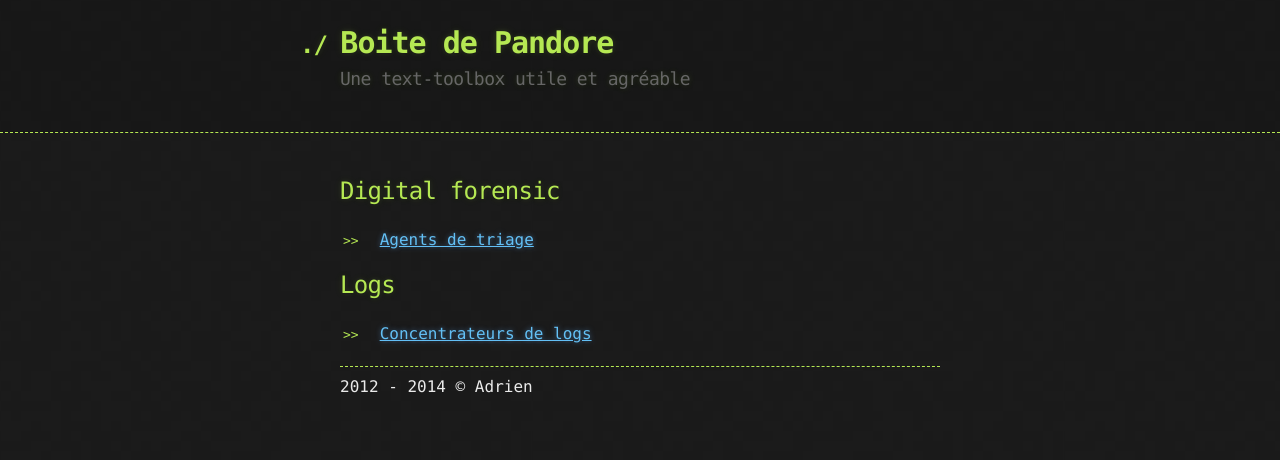
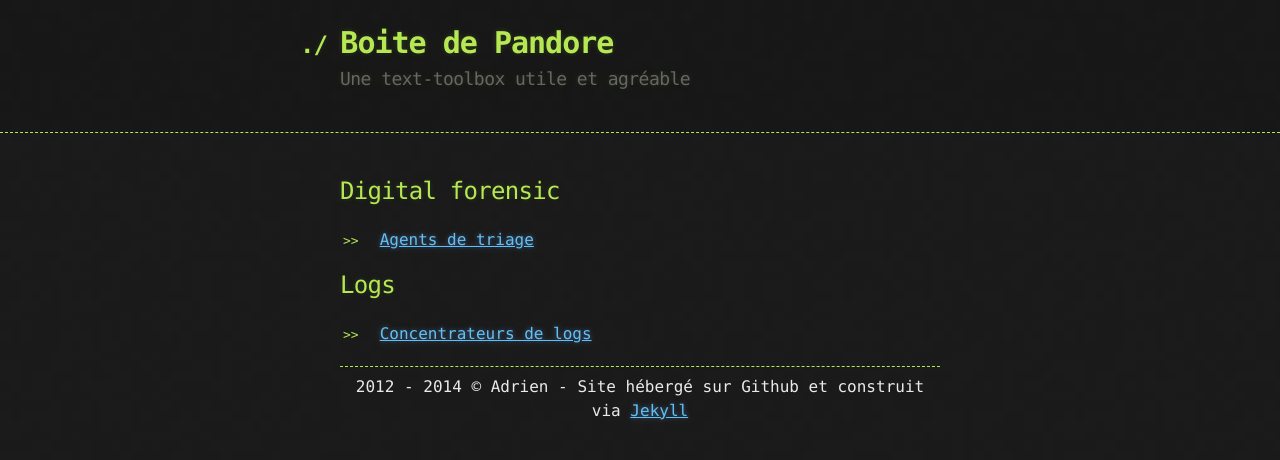
Before and after one commit to Adeber/Adeber.github.io, a Jekyll site: the page built from index.html, in a window 1280 px wide. Shown: the top 460 px of the page. Built offline with Jekyll 4.4.1, drawn with Linux system fonts in a browser that asks for light colours.

Commit message:
maj layouts

```diff
--- a/_includes/footer.html
+++ b/_includes/footer.html
@@ -1,4 +1,4 @@
 <footer style="margin-bottom: 20px;">
   <hr>
-2012 - {{ site.time | date: '%Y' }} &copy; Adrien
+<center> 2012 - {{ site.time | date: '%Y' }} &copy; Adrien - Site hébergé sur Github et construit via <a href="http://jekyllrb.com/">Jekyll</a> </center>
 </footer>
--- a/_layouts/post.html
+++ b/_layouts/post.html
@@ -21,7 +21,7 @@
 		</br>
 
 		<section id="downloads">
-			<center><a href="http://adeber.github.io" class="btn btn-home"><span class="icon"></span>Retour à l'index</a> <a href="https://github.com/Adeber" class="btn btn-github"><span class="icon"></span>View on GitHub</a></center>
+			<center><a href="http://adeber.github.io" class="btn btn-home"><span class="icon"></span>Retour à l'index</a> <a href="https://github.com/Adeber" class="btn btn-github"><span class="icon"></span>Voir sur GitHub</a></center>
 		</section>
 
 		{% include footer.html %}
```
Also changed, not shown: index.html (+0 -38 lines).
